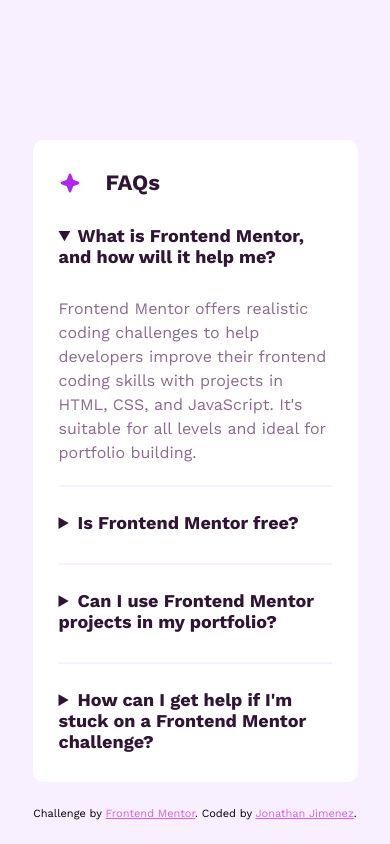
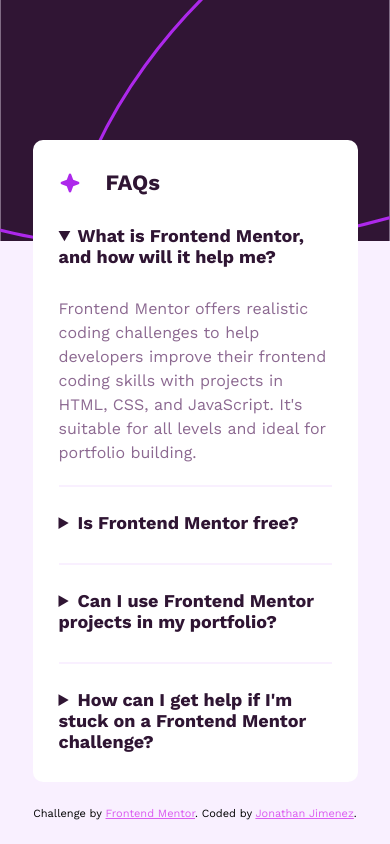
Before and after one commit to JonathanJimenezTrivin0/FAQ-accordion, a plain HTML site: page index.html in a window 390 px wide. Drawn offline with nearby package versions, Linux system fonts and the light colour scheme; the site is published under a folder, as on GitHub Pages, so addresses that start at the root find nothing.

Commit message:
Ajuste background-img version mobile

```diff
--- a/css/styles.css
+++ b/css/styles.css
@@ -13,7 +13,7 @@
 }
 body {
   font-family: "Work Sans", sans-serif;
-  background-image: url(/assets/images/background-pattern-mobile.svg);
+  background-image: url(../assets/images/background-pattern-mobile.svg);
   background-repeat: no-repeat;
   background-size: contain;
   background-color: var(--Light-pink);
```
